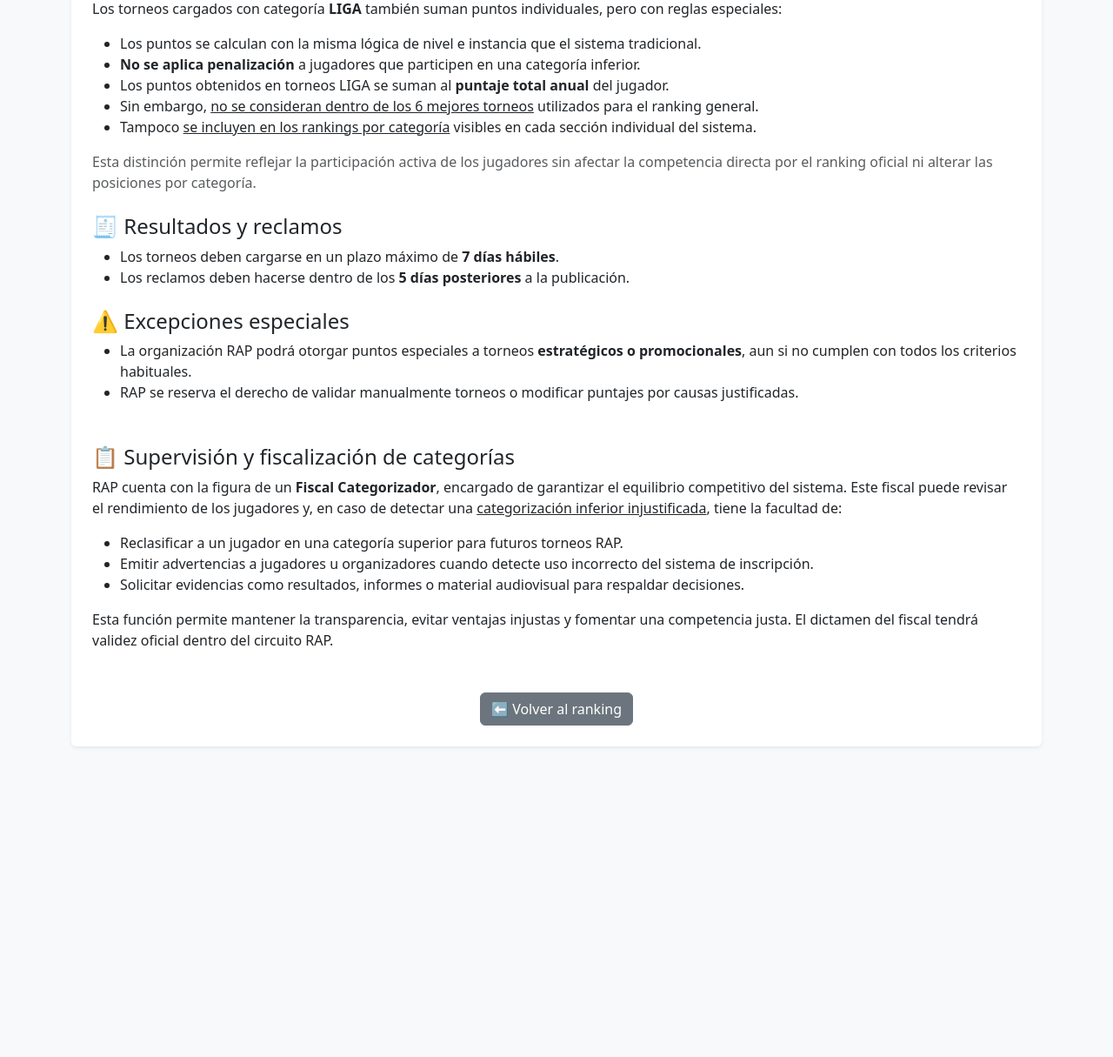
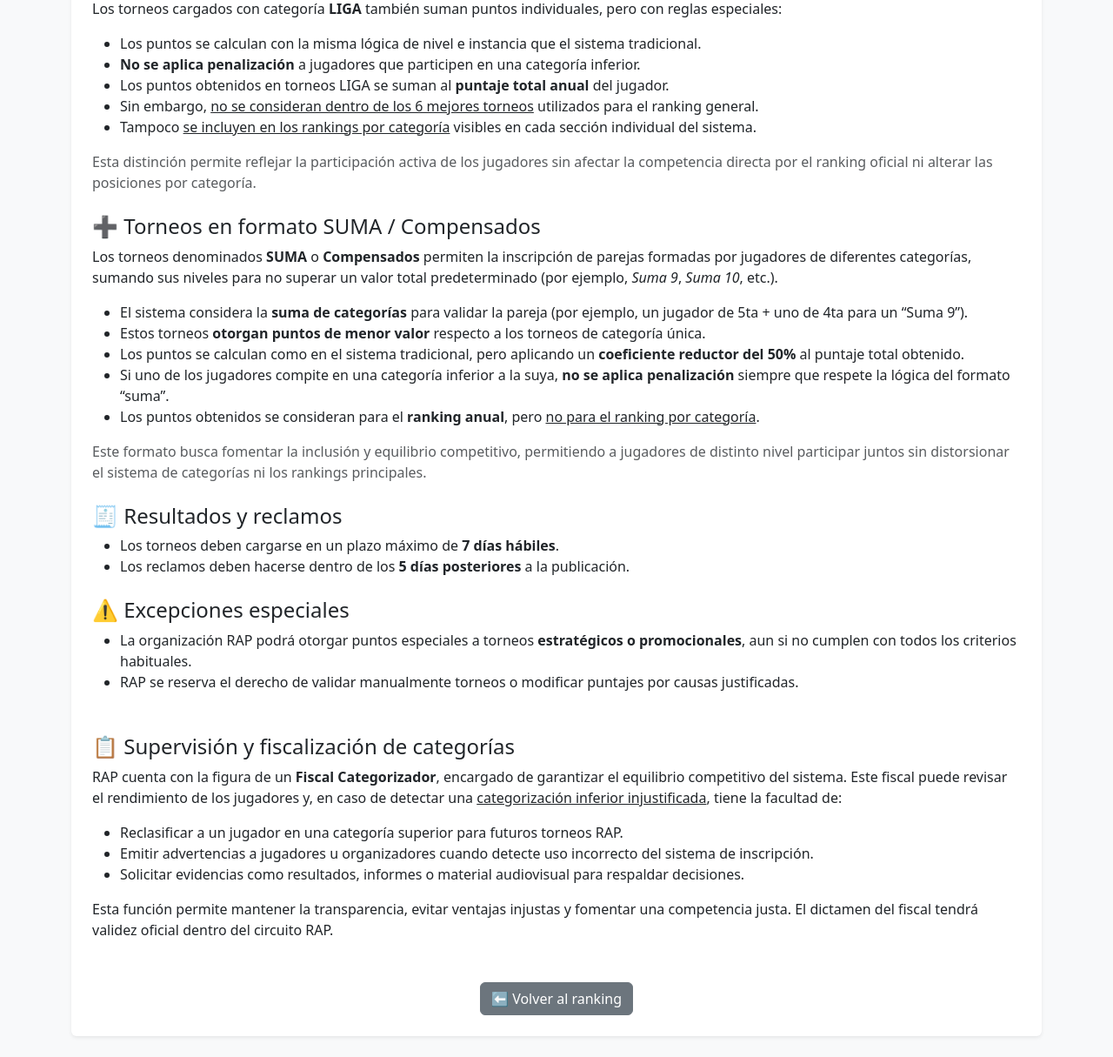
Before and after one commit to academiabogadorap/ranking-rap, a Flask app: page /reglamento in a window 1280 px wide. Shown: the part 1242-2457 px from the top of the page at 87% size. Before the commit the page ends 2101 px from the top, so only its background shows below. Run offline with Flask 3, Linux system fonts and the light colour scheme.

Commit message:
Actualización del reglamento RAP: se agregó sección sobre torneos SUMA/compensados

```diff
--- a/templates/reglamento.html
+++ b/templates/reglamento.html
@@ -94,6 +94,21 @@
         </ul>
         <p class="text-muted">Esta distinción permite reflejar la participación activa de los jugadores sin afectar la competencia directa por el ranking oficial ni alterar las posiciones por categoría.</p>
 
+        <h4 class="mt-4">➕ Torneos en formato SUMA / Compensados</h4>
+        <p>
+            Los torneos denominados <strong>SUMA</strong> o <strong>Compensados</strong> permiten la inscripción de parejas formadas por jugadores de diferentes categorías, sumando sus niveles para no superar un valor total predeterminado (por ejemplo, <em>Suma 9</em>, <em>Suma 10</em>, etc.).
+        </p>
+        <ul>
+            <li>El sistema considera la <strong>suma de categorías</strong> para validar la pareja (por ejemplo, un jugador de 5ta + uno de 4ta para un “Suma 9”).</li>
+            <li>Estos torneos <strong>otorgan puntos de menor valor</strong> respecto a los torneos de categoría única.</li>
+            <li>Los puntos se calculan como en el sistema tradicional, pero aplicando un <strong>coeficiente reductor del 50%</strong> al puntaje total obtenido.</li>
+            <li>Si uno de los jugadores compite en una categoría inferior a la suya, <strong>no se aplica penalización</strong> siempre que respete la lógica del formato “suma”.</li>
+            <li>Los puntos obtenidos se consideran para el <strong>ranking anual</strong>, pero <u>no para el ranking por categoría</u>.</li>
+        </ul>
+        <p class="text-muted">
+            Este formato busca fomentar la inclusión y equilibrio competitivo, permitiendo a jugadores de distinto nivel participar juntos sin distorsionar el sistema de categorías ni los rankings principales.
+        </p>
+
         <h4 class="mt-4">🧾 Resultados y reclamos</h4>
         <ul>
             <li>Los torneos deben cargarse en un plazo máximo de <strong>7 días hábiles</strong>.</li>
```
